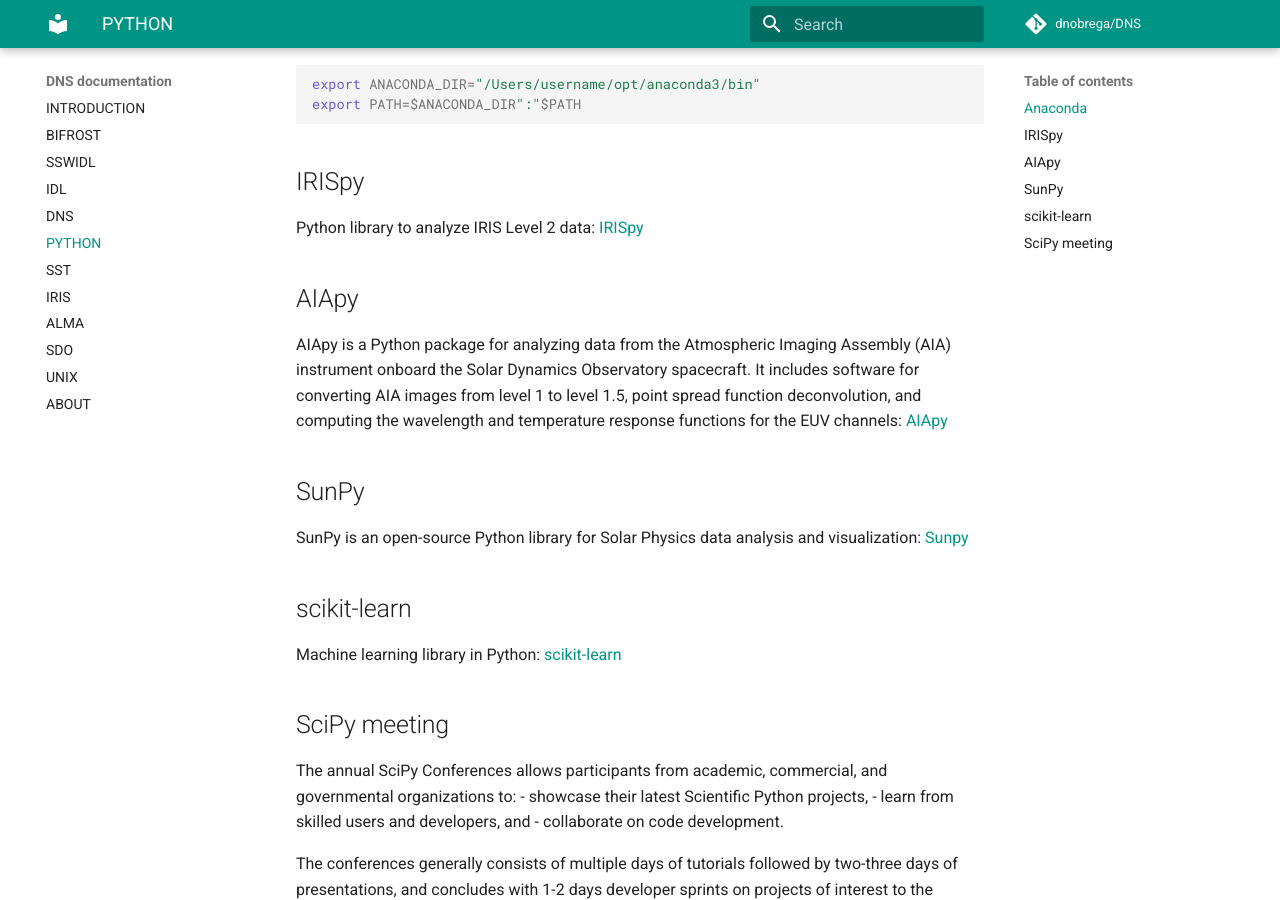
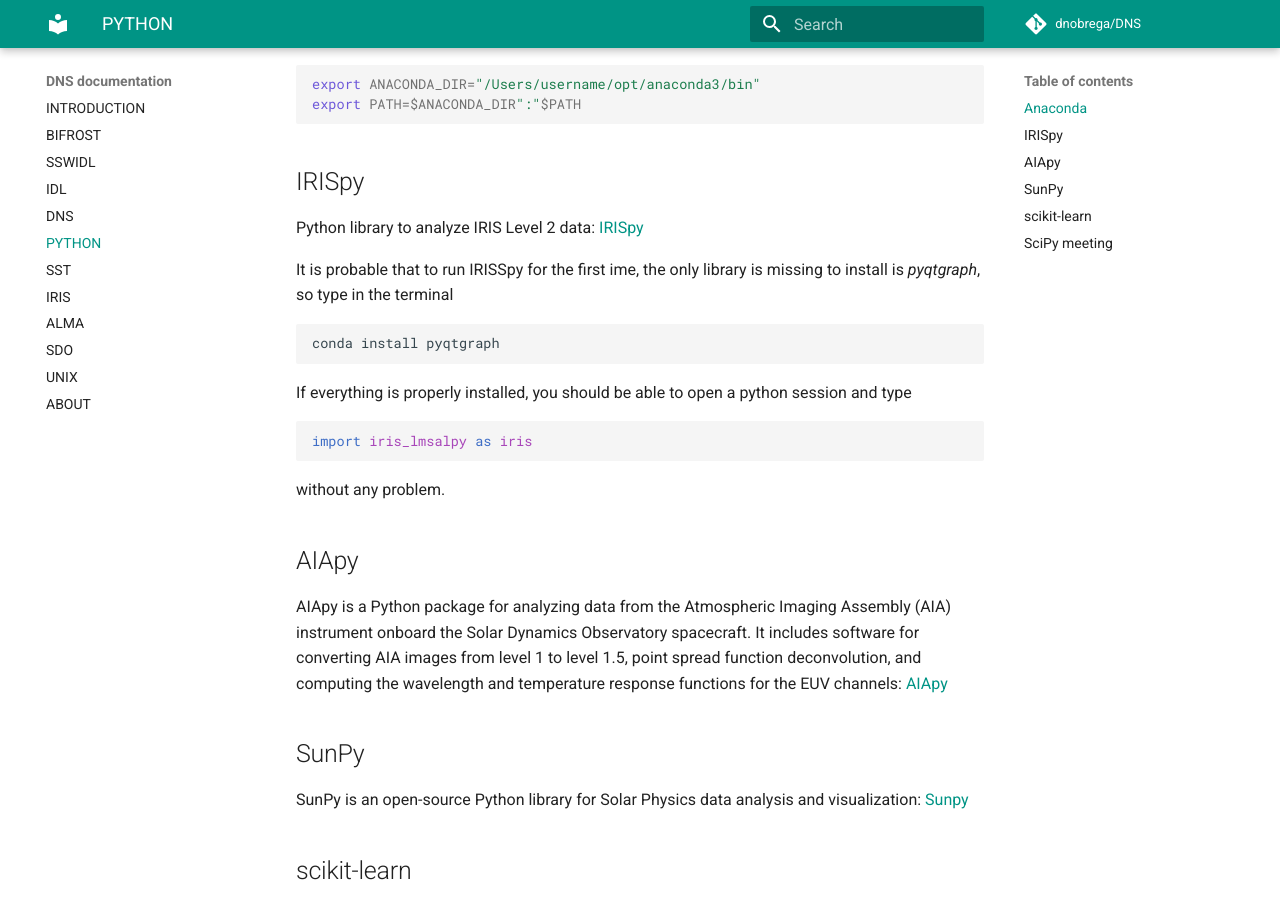
Before and after one commit to dnobrega/DNS, an MkDocs documentation site: the page built from docs/python.md, in a window 1280 px wide and 900 px high, scrolled down 540 px. Built offline with MkDocs 1.6.1 and Material for MkDocs 9.7.7, drawn with Linux system fonts in a browser that asks for light colours; comment, search, counter and statistics services are not loaded.

Commit message:
Update python.md
Adds extra information for troubleshooting IRISpy installation.

````diff
--- a/docs/python.md
+++ b/docs/python.md
@@ -23,6 +23,17 @@
 ## IRISpy
 
 Python library to analyze IRIS Level 2 data: [IRISpy](https://iris.lmsal.com/itn45/IRIS-LMSALpy_chapter1.html)
+
+It is probable that to run IRISSpy for the first ime, the only library is missing to install is _pyqtgraph_, so type in the terminal
+```bash
+conda install pyqtgraph
+```
+If everything is properly installed, you should be able to open a python session and type
+```python
+import iris_lmsalpy as iris
+```
+without any problem.
+
 
 ## AIApy
 
````
